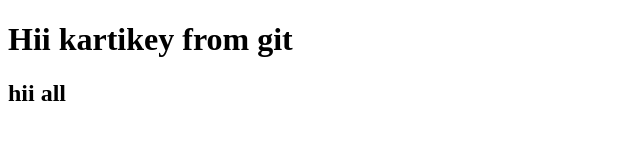
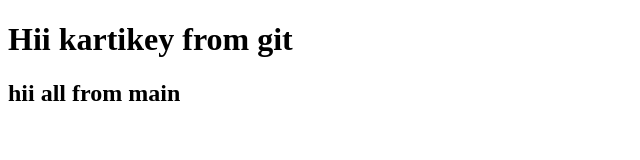
Before and after one commit to goelkartikey/local-repo, a plain HTML site: page kartikey.html in a window 1280 px wide. Shown: the whole page, without its empty margins (0-640 px from the left). Drawn offline with Linux system fonts and the light colour scheme.

Commit message:
add main

```diff
--- a/kartikey.html
+++ b/kartikey.html
@@ -2,6 +2,6 @@
 <html>
     <body>
         <h1>Hii kartikey from git</h1>
-        <h2>hii all</h2>
+        <h2>hii all from main</h2>
     </body>
 </html>
```
